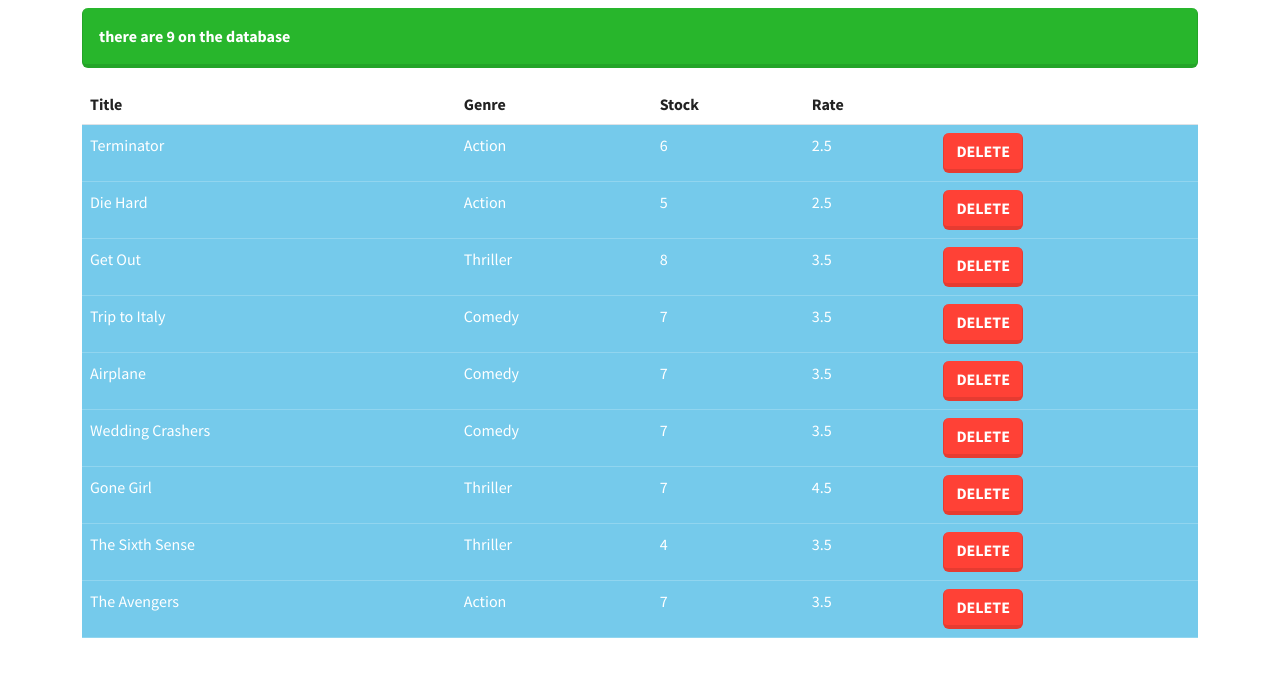
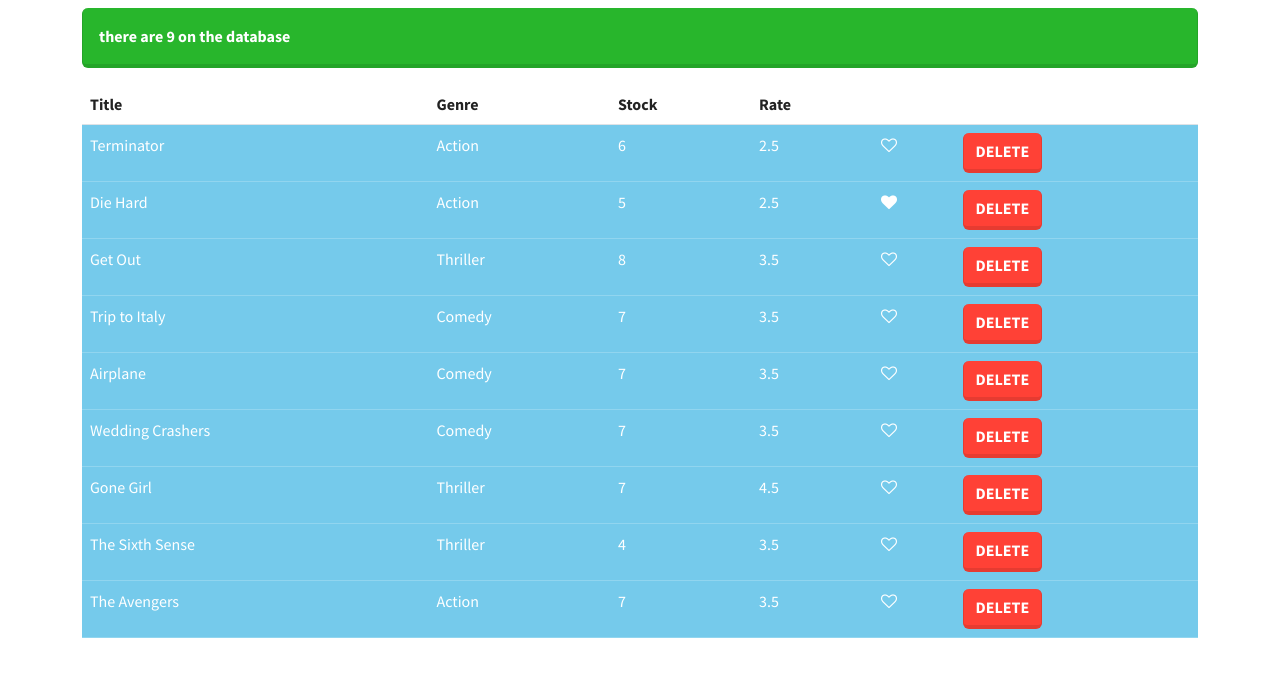
Before and after one commit to IshtiaqueNafis/vidlyReact, a React (Create React App) app: page / in a window 1280 px wide. Shown: the top 676 px of the page. Built offline with nearby package versions, Linux system fonts and the light colour scheme.

Commit message:
added like button

```diff
--- a/src/App.js
+++ b/src/App.js
@@ -7,17 +7,22 @@ const App = () => {
 
     const[movies,setMovies] = useState(getMovies())
 
-    const onDeleteHandler =(movie) =>{
+    const onDeleteHandler =(movie) => setMovies(movies.filter(m => m._id !== movie._id))
+    const onLikeHandler = (movie) =>{
+    let updatedMovies = movies.map(m => {
+        if(m._id===movie._id) {
+            return {...m,liked:!m.liked} // this makes the opposite of the movie unliked
+        }
+        return m;
+     })
 
-        setMovies(movies.filter(m=>m._id!==movie._id))
-
+        setMovies(updatedMovies)
     }
 
     return (
 
         <main className="container">
-            {console.log(movies)}
-           <Movie movies={movies}  onDeleteHandler={onDeleteHandler}/>
+           <Movie movies={movies}  onDeleteHandler={onDeleteHandler} onLikeHandler={onLikeHandler} />
 
         </main>
     );
--- a/src/Starter Code/services/fakeMovieService.js
+++ b/src/Starter Code/services/fakeMovieService.js
@@ -7,63 +7,72 @@ const movies = [
     genre: { _id: "5b21ca3eeb7f6fbccd471818", name: "Action" },
     numberInStock: 6,
     dailyRentalRate: 2.5,
-    publishDate: "2018-01-03T19:04:28.809Z"
+    publishDate: "2018-01-03T19:04:28.809Z",
+    liked:false
   },
   {
     _id: "5b21ca3eeb7f6fbccd471816",
     title: "Die Hard",
     genre: { _id: "5b21ca3eeb7f6fbccd471818", name: "Action" },
     numberInStock: 5,
-    dailyRentalRate: 2.5
+    dailyRentalRate: 2.5,
+    liked:true
   },
   {
     _id: "5b21ca3eeb7f6fbccd471817",
     title: "Get Out",
     genre: { _id: "5b21ca3eeb7f6fbccd471820", name: "Thriller" },
     numberInStock: 8,
-    dailyRentalRate: 3.5
+    dailyRentalRate: 3.5,
+    liked:false
   },
   {
     _id: "5b21ca3eeb7f6fbccd471819",
     title: "Trip to Italy",
     genre: { _id: "5b21ca3eeb7f6fbccd471814", name: "Comedy" },
     numberInStock: 7,
-    dailyRentalRate: 3.5
+    dailyRentalRate: 3.5,
+    liked:false
   },
   {
     _id: "5b21ca3eeb7f6fbccd47181a",
     title: "Airplane",
     genre: { _id: "5b21ca3eeb7f6fbccd471814", name: "Comedy" },
     numberInStock: 7,
-    dailyRentalRate: 3.5
+    dailyRentalRate: 3.5,
+    liked:false
   },
   {
     _id: "5b21ca3eeb7f6fbccd47181b",
     title: "Wedding Crashers",
     genre: { _id: "5b21ca3eeb7f6fbccd471814", name: "Comedy" },
     numberInStock: 7,
-    dailyRentalRate: 3.5
+    dailyRentalRate: 3.5,
+    liked:false
   },
   {
     _id: "5b21ca3eeb7f6fbccd47181e",
     title: "Gone Girl",
     genre: { _id: "5b21ca3eeb7f6fbccd471820", name: "Thriller" },
     numberInStock: 7,
-    dailyRentalRate: 4.5
+    dailyRentalRate: 4.5,
+    liked:false
   },
   {
     _id: "5b21ca3eeb7f6fbccd47181f",
     title: "The Sixth Sense",
     genre: { _id: "5b21ca3eeb7f6fbccd471820", name: "Thriller" },
     numberInStock: 4,
-    dailyRentalRate: 3.5
+    dailyRentalRate: 3.5,
+    liked:false
   },
   {
     _id: "5b21ca3eeb7f6fbccd471821",
     title: "The Avengers",
     genre: { _id: "5b21ca3eeb7f6fbccd471818", name: "Action" },
     numberInStock: 7,
-    dailyRentalRate: 3.5
+    dailyRentalRate: 3.5,
+    liked:false
   }
 ];
 
--- a/src/components/Movie/Movie.Component.jsx
+++ b/src/components/Movie/Movie.Component.jsx
@@ -5,6 +5,10 @@ import Alert from "../UI/Alert.UI";
 const Movie = (props) => {
     const onDelete = (movie) =>{
      props.onDeleteHandler(movie)
+    }
+
+    const onLike = (movie) =>{
+       props.onLikeHandler(movie)
     }
 
     return (
@@ -19,6 +23,7 @@ const Movie = (props) => {
                     <th scope="col">Stock</th>
                     <th scope="col">Rate</th>
                     <th scope="col"/>
+                    <th scope="col"/>
                 </tr>
                 </thead>
                 <tbody>
@@ -27,6 +32,7 @@ const Movie = (props) => {
                     <MovieTitle key={movie._id}
                                 movie={movie}
                                 onDelete = {onDelete}
+                                onLike={onLike}
 
                     />
                 )}
--- a/src/components/Movie/MovieTitle.Component.jsx
+++ b/src/components/Movie/MovieTitle.Component.jsx
@@ -1,11 +1,16 @@
 import React from 'react';
 import Button from "../UI/Button.UI.Jsx";
+import Like from "../common/Like.Component";
 
 const MovieTitle = (props) => {
-    const {genre, _id, numberInStock, title, dailyRentalRate} = props.movie;
+    const {genre, _id, numberInStock, title, dailyRentalRate,liked} = props.movie;
     const onDelete = ()=>{
                props.onDelete(props.movie)
         }
+
+    const onLike = () =>{
+       props.onLike(props.movie)
+    }
         return (
             <tr className='table-info'>
 
@@ -13,6 +18,7 @@ const MovieTitle = (props) => {
                     <td>{genre.name}</td>
                     <td>{numberInStock}</td>
                     <td>{dailyRentalRate}</td>
+                    <td><Like liked={liked} onLike={onLike}/></td>
                     <Button onDelete={onDelete} movie={props.movie} buttonType='btn btn-danger'>Delete</Button>
 
 
--- /dev/null
+++ b/src/components/common/Like.Component.jsx
@@ -0,0 +1,14 @@
+import React from 'react';
+// input whether its liked or not.
+const Like = (props) => {
+    let classes='fa fa-heart'
+    const onLikeHandler=() =>{
+      props.onLike()
+    }
+    if (!props.liked) classes+='-o';
+    return (
+        <i className={classes} aria-hidden='true' onClick={onLikeHandler}/>
+    );
+};
+
+export default Like;
--- a/src/index.js
+++ b/src/index.js
@@ -4,6 +4,7 @@ import './index.css';
 import App from './App';
 import reportWebVitals from './reportWebVitals';
 import 'bootswatch/dist/lumen/bootstrap.min.css';
+import 'font-awesome/css/font-awesome.css'
 ReactDOM.render(
   <React.StrictMode>
     <App />
```
